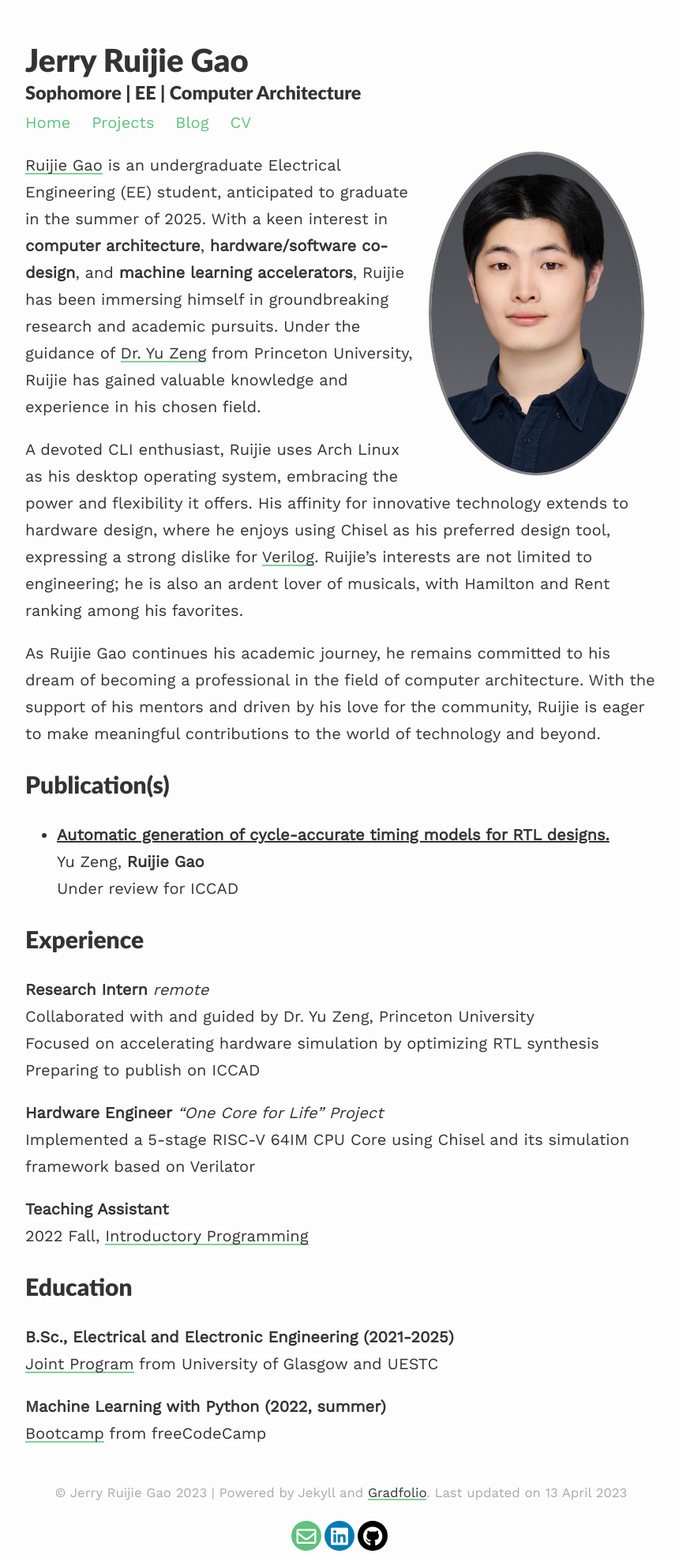
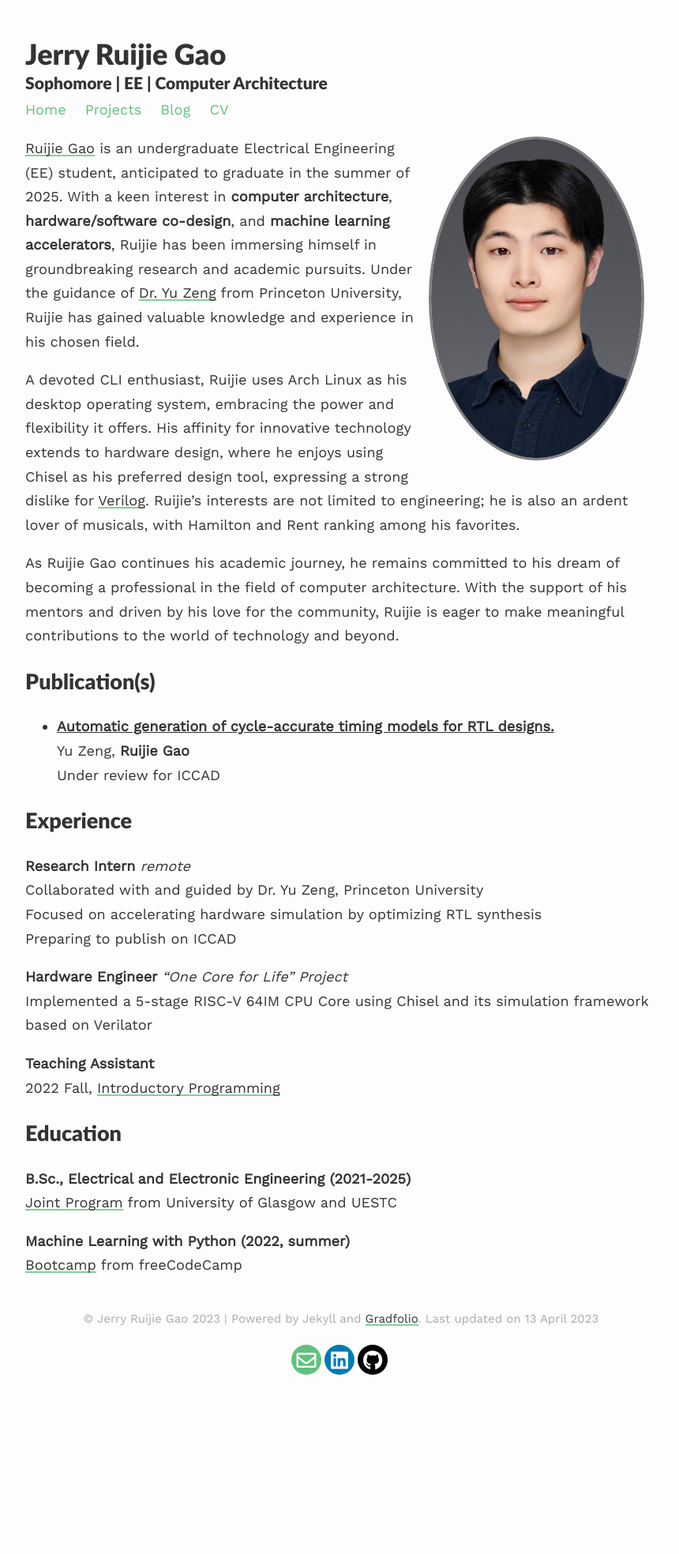
Before and after one commit to wuliJerry/vitae, a Jekyll site: the page built from index.md, in a window 1280 px wide. Shown: the whole page at 79% size, without its empty margins (208-1068 px from the left). Built offline with Jekyll 4.4.1, drawn with Linux system fonts in a browser that asks for light colours; nearby versions of some CDN libraries; after the commit the page ends 1745 px from its top, so only the background shows below that.

Commit message:
CV update and font size

```diff
--- a/assets/css/_sass/variables.scss
+++ b/assets/css/_sass/variables.scss
@@ -1,5 +1,5 @@
 $base-font-family: 'Work Sans', sans-serif;
-$base-font-size:   20px;
+$base-font-size:   18px;
 $base-font-weight: 400;
 $small-font-size:  $base-font-size * 0.875;
 $base-line-height: 1.7;
```
Also changed, not shown: 1 other file.
